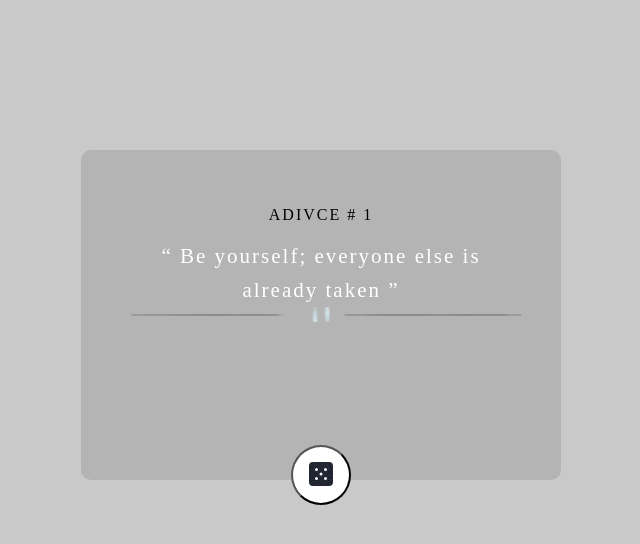
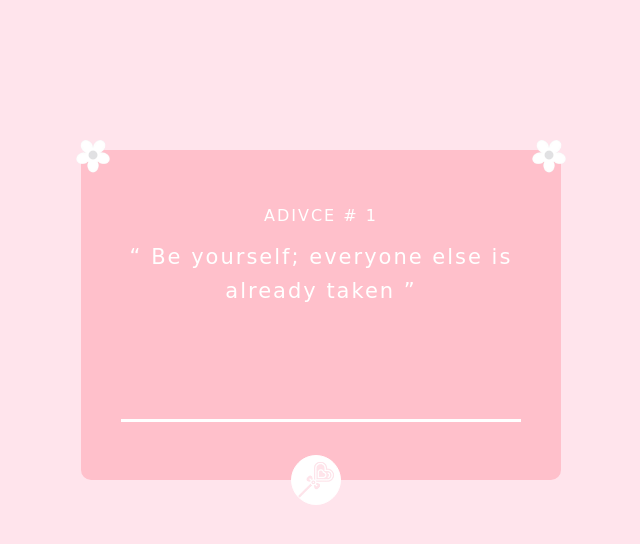
Before and after one commit to l0la960/quotegenerator, a plain HTML site: page index.html in a window 1280 px wide. Shown: the whole page, without its empty margins (319-959 px from the left). Drawn offline with Linux system fonts and the light colour scheme; a web font is replaced by a local one.

Commit message:
i changed so many things

```diff
--- a/assignment.css
+++ b/assignment.css
@@ -1,11 +1,16 @@
 body {
-background-color: rgba(128, 128, 128, 0.425);
+background-color: #ffe4ec;
+font-family: "Edu NSW ACT Cursive", cursive;
+  font-optical-sizing: auto;
+  font-style: normal;
 }
+
+
 
 .advicebox {
     width: 400px;
     height:250px;
-    background-color: rgba(169, 169, 169, 0.621);
+    background-color: #ffc0cb;
     border-radius: 10px;
     margin: 0 auto;
     margin-top: 150px;
@@ -13,15 +18,16 @@ background-color: rgba(128, 128, 128, 0.425);
     position: relative;
 }
 
-/* .advicebox > img {
+.advicebox > .b {
     position: absolute;
-    left: 9px;
-    bottom: 40;
-} */
+    left: 40px;
+    bottom: 50px;
+
+}
 
 .advicebox{
     text-align: center;
-    color: black;
+    color: white;
     letter-spacing: 2px;
 }
 
@@ -32,30 +38,46 @@ background-color: rgba(128, 128, 128, 0.425);
     line-height: 1.6;
 }
 
- .advicebox > .dice {
+ .advicebox > .dice  {
     position:absolute;
     border-radius: 100%;
     background-color: white;
-    height: 60px;
-    width: 60px;
+    height: 50px;
+    width: 50px;
     bottom:-25px;
     left: 50px;
     margin-left: 160px;
-    /* background-image: url(./dice.jpg); */
     background-repeat: no-repeat;
-    background-position: center;
-    border: 1px solid  black(255, 255, 255, 0.71);
+     border: 1px solid  white;
+     background-image: url("./꒰⠀⠀\ ೀ⠀⠀𝗅𝗂𝗍𝗍𝗅𝖾⠀𝗉͟𝗋͟𝗂͟𝗇͟𝖼͟𝖾⠀⠀🌸⠀⠀ര͟.png");
+     background-size: cover;
+     padding: 20px;
 }
+
 .divider {
-    width: 100%;
-    max-width: 400px;
-    margin: 0 auto;
+    width: 400px;
+    background-color: white;
+    color: white;
+    height: 3px;
+    border: none;
+
 }
-/* .advice{
-    font-size:  22px;
-    font-weight: bold;
-    line-height: 1.6;
-    display: block;
-    margin-bottom: 30px;
-    opacity: 0;
-} */
+
+.f1 {
+    position: absolute;
+     height: 60px;
+    width: 60px;
+    top: -25px;
+    right: -18px;
+
+}
+
+.f2 {
+    position: absolute;
+     height: 60px;
+    width: 60px;
+    left: -18px;
+    top: -25px;
+
+
+}
--- a/index.html
+++ b/index.html
@@ -10,17 +10,24 @@
 <link rel="icon" type="image/png" sizes="32x32" href="favicon/favicon-32x32.png">
 <link rel="icon" type="image/png" sizes="16x16" href="favicon/favicon-16x16.png">
 <link rel="manifest" href="/favicon">
-</head>
+<link rel="preconnect" href="https://fonts.googleapis.com">
+<link rel="preconnect" href="https://fonts.gstatic.com" crossorigin>
+<link href="https://fonts.googleapis.com/css2?family=Edu+NSW+ACT+Cursive:wght@400..700&display=swap" rel="stylesheet">
 
 
 <body>
+
 <div class="advicebox">
     <p class="heading">ADIVCE # <span class="heading-number">1</span></p>
     <q class="advice">
         Be yourself; everyone else is already taken
     </q>
-<img src="./division.png" alt="divider" class="divider">
-<button class="dice">
-    <img src="./dice.jpg">
-</button>
+    <br><br><br><br><br><br>
+    <img src="./¡! ❞ minimalistic icon.png" class="f1">
+    <img src="./¡! ❞ minimalistic icon.png" class="f2">
+    <div class="b">
+<hr class="divider">
 </div>
+
+<button class="dice"></button>
+</div>
```
Also changed, not shown: dice.jpg (deleted), division.png (deleted), ¡! ❞ minimalistic icon.png (added), ꒰⠀⠀ ೀ⠀⠀𝗅𝗂𝗍𝗍𝗅𝖾⠀𝗉͟𝗋͟𝗂͟𝗇͟𝖼͟𝖾⠀⠀🌸⠀⠀ര͟.png (added).
